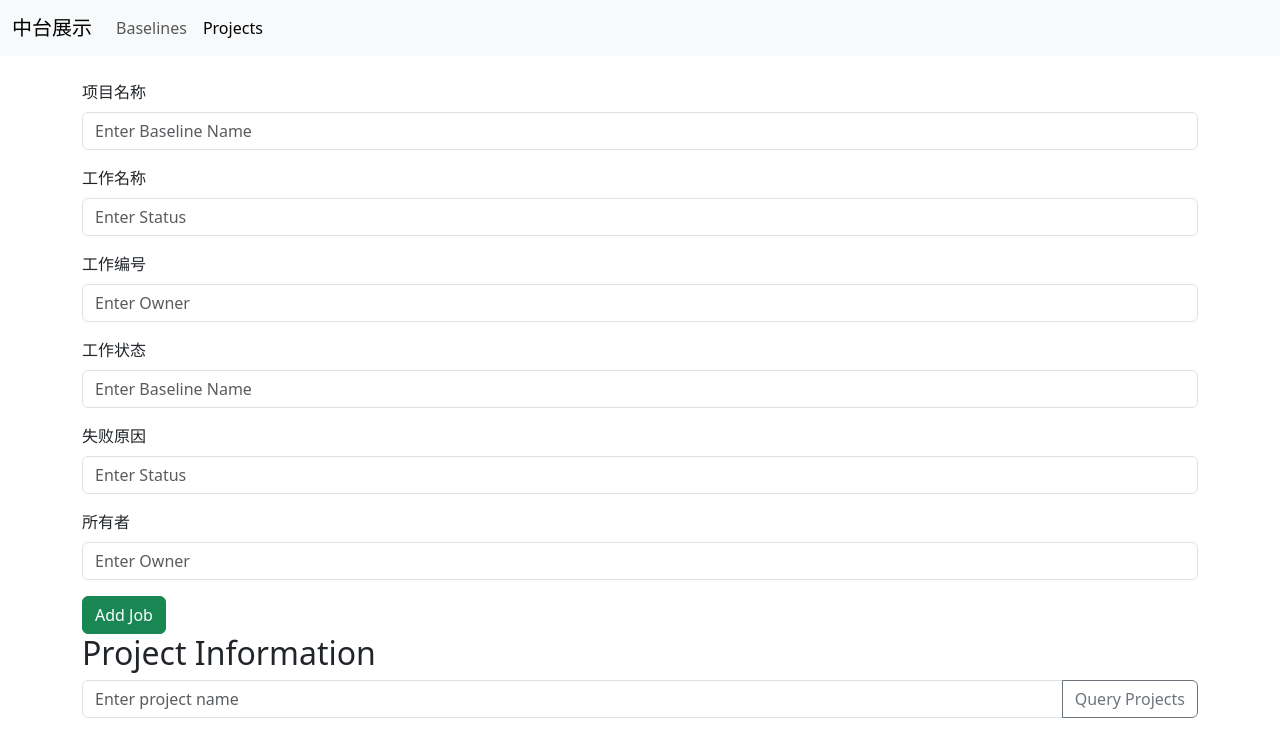
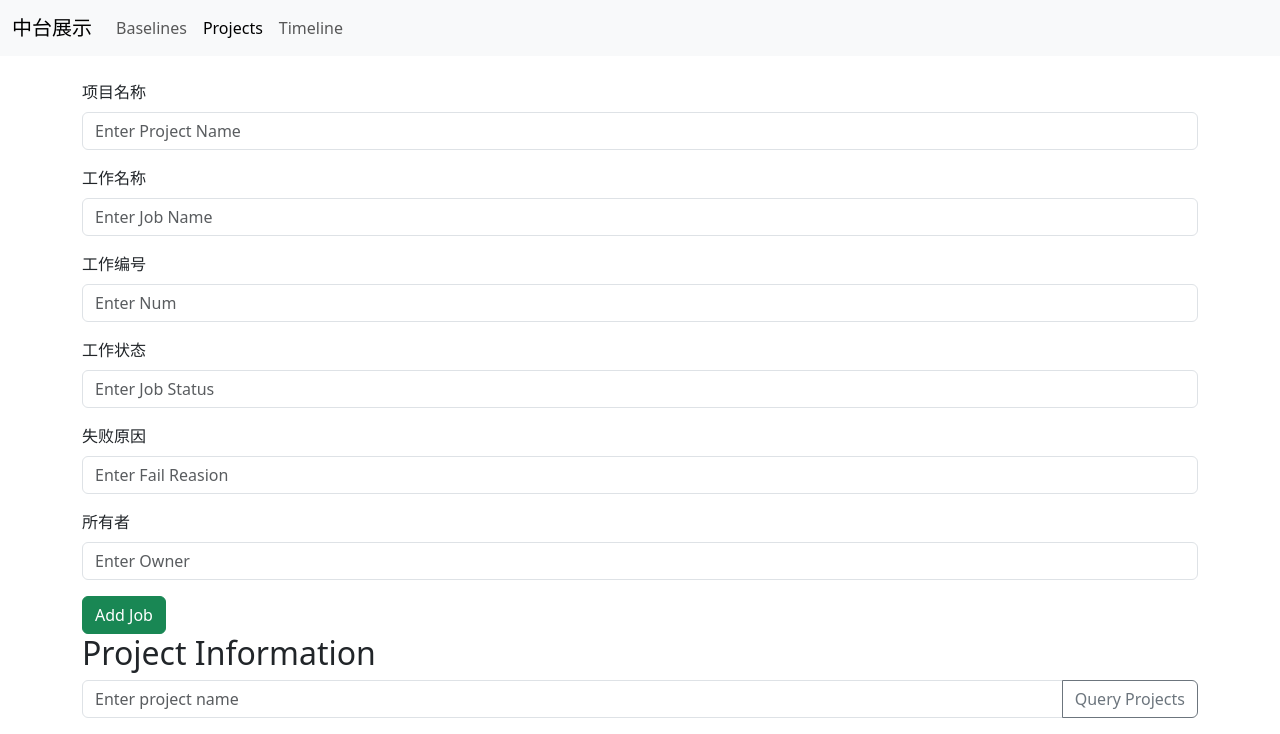
Before and after one commit to winnerwc/ccc, a Flask app: page / in a window 1280 px wide. Shown: the top 734 px of the page. Run offline with Flask 3, Linux system fonts and the light colour scheme.

Commit message:
update add project

```diff
--- a/App.py
+++ b/App.py
@@ -1,9 +1,9 @@
 from datetime import datetime
-
 from flask import Flask,jsonify,request, render_template
 from Model import db,Users,Baselines,Project
 from sqlalchemy.sql import text
 import re
+from utils import get_or_create_table, engine
 
 app = Flask(__name__)
 app.config['SQLALCHEMY_DATABASE_URI'] = 'mysql+pymysql://root:123456@localhost/testdb'
@@ -55,36 +55,73 @@ def sanitize_table_name(table_name):
     sanitized = re.sub(r'[^a-zA-Z0-9_]', '', table_name)
     return sanitized
 
-@app.route('/projects/<project_name>', methods=['GET'])
+@app.route('/projects/<project_name>', methods=['GET','POST'])
 def get_projects(project_name):
-    # 清理并验证表名
-    sanitized_project_name = sanitize_table_name(project_name)
+    if request.method == 'GET':
+        # 清理并验证表名
+        sanitized_project_name = sanitize_table_name(project_name)
+        table_name = f'{sanitized_project_name.lower()}'
+        print(table_name)
+        # 构建查询语句，并使用text()函数显式声明
+        query = text(f'SELECT * FROM {table_name}')
+        try:
+            # 执行查询
+            result = db.session.execute(query)
+            # 将查询结果转换为列表
+            projects = []
+            for row in result:
+                # 将每一行转换为字典并追加到列表中
+                print(row)
+                row_dict = dict(row._mapping.items())
+                projects.append(row_dict)
 
-    table_name = f'{sanitized_project_name.lower()}'
-    print(table_name)
-    # 构建查询语句，并使用text()函数显式声明
-    query = text(f'SELECT * FROM {table_name}')
-
-    try:
-        # 执行查询
-        result = db.session.execute(query)
-
-        # 将查询结果转换为列表
-        projects = []
-        for row in result:
-            # 将每一行转换为字典并追加到列表中
-            print(row)
-            row_dict = dict(row._mapping.items())
-            projects.append(row_dict)
-
-        return jsonify(projects), 200
-        # projects = db.session.execute(query)
-        # # 将查询结果转换为列表
-        # #projects = [dict(row) for row in result]
-        # print([dict(row) for row in projects])
-        # return jsonify([project.to_dict() for project in projects])
-    except Exception as e:
-        return jsonify({'error': f'Failed to fetch data from {table_name}: {str(e)}'}), 500
-
+            return jsonify(projects), 200
+            # projects = db.session.execute(query)
+            # # 将查询结果转换为列表
+            # #projects = [dict(row) for row in result]
+            # print([dict(row) for row in projects])
+            # return jsonify([project.to_dict() for project in projects])
+        except Exception as e:
+            return jsonify({'error': f'Failed to fetch data from {table_name}: {str(e)}'}), 500
+    elif request.method == 'POST':
+        data = request.get_json()
+        required_fields = ['job_name', 'job_num', 'job_status', 'fail_reason', 'owner']
+        print(data)
+        for field in required_fields:
+            if field not in data:
+                return jsonify({"error": f"Missing field: {field}"}), 400
+        # 获取或创建表
+        project_table = get_or_create_table(project_name)
+        # project_name = data.get('project_name')
+        # job_name = data.get('job_name')
+        # job_num = data.get('job_num')
+        # job_status = data.get('job_status')
+        # fail_reason = data.get('fail_reason')
+        # owner = data.get('owner')
+        time = datetime.utcnow()
+        # new_job = Project(
+        #     project_name=project_name,
+        #     job_name=job_name,
+        #     job_num=job_num,
+        #     job_status=job_status,
+        #     fail_reason=fail_reason,
+        #     owner=owner,
+        #     time=time
+        # )
+        insert_stmt = project_table.insert().values(
+            project_name=project_name,
+            job_name=data['job_name'],
+            job_num=data['job_num'],
+            job_status=data['job_status'],
+            fail_reason=data['fail_reason'],
+            owner=data['owner'],
+            time=time
+        )
+        try:
+            with engine.begin() as conn:
+                conn.execute(insert_stmt)
+            return jsonify({"message": "Project data saved successfully."}), 201
+        except Exception as e:
+            return jsonify({"error": str(e)}), 500
 if __name__ == '__main__':
     app.run()
--- a/static/js/app.js
+++ b/static/js/app.js
@@ -2,44 +2,51 @@ $(document).ready(function () {
     // 默认显示 Projects 页面
     console.log("00001");
     showPage('projects');
-
     // 绑定点击事件
     $('#baselinesLink').click(function () {
         console.log("2222");
         $('#'+"projectsBody").empty()
         showPage('baselines');
     });
-
     $('#projectsLink').click(function () {
         console.log("1111");
         $('#'+"baselinesBody").empty()
         showPage('projects');
     });
-
+    $('#timelineLink').click(function () {
+        console.log("3333");
+        $('#'+"projectsBody").empty()
+        $('#'+"baselinesBody").empty()
+        showPage('timeline');
+    });
     // 绑定按钮点击事件
     $('#getBaselinesButton').click(function () {
-
         fetchBaselinesData();
     });
-
     $('#getProjectsButton').click(function () {
         fetchProjectsData();
     });
-
     function showPage(page) {
         if (page === 'baselines') {
             $('#baselinesPage').show();
             $('#projectsPage').hide();
+            $('#timelinePage').hide();
             $('.nav-link').removeClass('active');
             $('#baselinesLink').addClass('active');
         } else if (page === 'projects') {
             $('#baselinesPage').hide();
             $('#projectsPage').show();
+            $('#timelinePage').hide();
             $('.nav-link').removeClass('active');
             $('#projectsLink').addClass('active');
+        } else if(page === 'timeline'){
+            $('#baselinesPage').hide();
+            $('#projectsPage').hide();
+            $('#timelinePage').show();
+            $('.nav-link').removeClass('active');
+            $('#timelineLink').addClass('active');
         }
     }
-
     $('#queryProjectsButton').click(function () {
         var projectName = $('#projectNameInput').val().trim();
         if (projectName) {
@@ -48,7 +55,6 @@ $(document).ready(function () {
             alert('请输入项目名称！');
         }
     });
-
     // 通过 AJAX 获取 Baselines 数据
     function fetchBaselinesData() {
         $.ajax({
@@ -63,7 +69,6 @@ $(document).ready(function () {
             }
         });
     }
-
     // 通过 AJAX 获取 Projects 数据
     function fetchProjectsData(projectName) {
         $.ajax({
@@ -78,7 +83,6 @@ $(document).ready(function () {
             }
         });
     }
-
     // 示例数据填充函数
     function populateTable(tableId, data) {
         console.log(`Data for ${tableId}:`, data);
@@ -117,9 +121,35 @@ $(document).ready(function () {
             $('#' + tableId).append(newRow);
         });
     }
+    $('#submitJobButton').click(function (event) {
+                event.preventDefault(); // 阻止表单默认提交行为
+                var project_name = $('#projectNameInput').val().trim();
+                var job_name = $('#jobNameInput').val();
+                var job_num = $('#jobNumInput').val();
+                var job_status = $('#jobStatusInput').val();
+                var fail_reason = $('#failReasonInput').val();
+                var owner = $('#ownerInput').val();
+                var time = new Date().toISOString(); // 获取当前时间
+                console.log(project_name)
+                // AJAX POST 请求提交数据
+                $.ajax({
+                    url: `/projects/${project_name}`,
+                    method: 'POST',
+                    data: JSON.stringify({project_name: project_name, job_name: job_name, job_num:job_num, job_status:job_status, fail_reason:fail_reason,owner: owner, time: time}),
+                    contentType: 'application/json',
+                    success: function (response) {
+                        alert('Project job added successfully!');
+                        // 重新加载数据
+                        $('#fetchDataButton').click();
+                    },
+                    error: function (error) {
+                        console.error('Error adding Project job', error);
+                        alert('Failed to add Project job. Please check the console for more details.');
+                    }
+                });
+    });
     $('#submitBaselineButton').click(function (event) {
                 event.preventDefault(); // 阻止表单默认提交行为
-
                 var baselineName = $('#baselineNameInput').val();
                 var baseline_status = $('#statusInput').val();
                 var owner = $('#ownerInput').val();
@@ -176,31 +206,6 @@ $(document).ready(function () {
                     }
                 });
             });
-            $('#submitJobButton').click(function (event) {
-                event.preventDefault(); // 阻止表单默认提交行为
-
-                var baselineName = $('#baselineNameInput').val();
-                var baseline_status = $('#statusInput').val();
-                var owner = $('#ownerInput').val();
-                var time = new Date().toISOString(); // 获取当前时间
-
-                // AJAX POST 请求提交数据
-                $.ajax({
-                    url: '/',
-                    method: 'POST',
-                    data: JSON.stringify({baseline_name: baselineName, baseline_status: baseline_status, owner: owner, time: time}),
-                    contentType: 'application/json',
-                    success: function (response) {
-                        alert('Baseline added successfully!');
-                        // 重新加载数据
-                        $('#fetchDataButton').click();
-                    },
-                    error: function (error) {
-                        console.error('Error adding baseline:', error);
-                        alert('Failed to add baseline. Please check the console for more details.');
-                    }
-                });
-            });
             $('#searchForm').on('submit', function (event) {
                 event.preventDefault(); // 阻止表单默认提交行为
                 var projectName = $('#projectNameInput').val();
@@ -235,4 +240,67 @@ $(document).ready(function () {
                     }
                 });
             });
+            const projectsData = [
+            {
+                project_name: "Project A",
+                job_name: "Task 1",
+                job_num: 1001,
+                job_status: "Completed",
+                fail_reason: "",
+                owner: "Alice",
+                time: "2024-09-08T12:00:00"
+            },
+            {
+                project_name: "Project B",
+                job_name: "Task 2",
+                job_num: 1002,
+                job_status: "Failed",
+                fail_reason: "Resource limit exceeded",
+                owner: "Bob",
+                time: "2024-09-08T13:00:00"
+            },
+            {
+                project_name: "Project C",
+                job_name: "Task 3",
+                job_num: 1003,
+                job_status: "Running",
+                fail_reason: "",
+                owner: "Charlie",
+                time: "2024-09-08T14:00:00"
+            }
+        ];
+
+        // 排序数据
+        projectsData.sort((a, b) => new Date(a.time) - new Date(b.time));
+
+        // 渲染时间轴
+        function renderTimeline(items) {
+            const timelineList = $('#timeline');
+            timelineList.empty();
+
+            items.forEach(item => {
+                const date = new Date(item.time);
+                const dateString = date.toLocaleString();
+                console.log(dateString)
+                const li = $('<li>', { class: 'timeline-item' });
+                const content = $(`
+                    <h3>${item.job_name}</h3>
+                    <p><strong>Project:</strong> ${item.project_name}</p>
+                    <p><strong>Status:</strong> ${item.job_status}</p>
+                    <p><strong>Owner:</strong> ${item.owner}</p>
+                    <p><strong>Date:</strong> ${dateString}</p>
+                `);
+
+                if (items.indexOf(item) % 2 === 0) {
+                    li.addClass('left');
+                } else {
+                    li.addClass('right');
+                }
+
+                li.append(content);
+                timelineList.append(li);
+            });
+        }
+        renderTimeline(projectsData);
+        // 当点击时间轴链接时显示时间轴页面
 });
--- a/templates/index.html
+++ b/templates/index.html
@@ -6,6 +6,7 @@
     <title>Project and Baseline Information</title>
     <link href="https://cdn.jsdelivr.net/npm/bootstrap@5.3.0/dist/css/bootstrap.min.css" rel="stylesheet">
     <link rel="stylesheet" href="{{ url_for('static', filename='css/styles.css') }}">
+    <link rel="stylesheet" href="{{ url_for('static', filename='css/timeline.css') }}">
 </head>
 <body>
     <nav class="navbar navbar-expand-lg navbar-light bg-light">
@@ -21,6 +22,9 @@
                     </li>
                     <li class="nav-item">
                         <a class="nav-link" href="#" id="projectsLink">Projects</a>
+                    </li>
+                    <li class="nav-item">
+                        <a class="nav-link" href="#" id="timelineLink">Timeline</a>
                     </li>
                 </ul>
             </div>
@@ -67,26 +71,26 @@
         <!-- 增加Projects 页面 -->
         <!-- 查询Projects 页面 -->
         <div id="projectsPage" class="tab-content" style="display: none;">
-            <form id="addBaselineForm">
+            <form id="addJobForm">
                 <div class="mb-3">
-                    <label for="baselineNameInput" class="form-label">项目名称</label>
-                    <input type="text" class="form-control" id="baselineNameInput" placeholder="Enter Baseline Name">
+                    <label for="projectNameInput" class="form-label">项目名称</label>
+                    <input type="text" class="form-control" id="projectNameInput" placeholder="Enter Project Name">
                 </div>
                 <div class="mb-3">
-                    <label for="statusInput" class="form-label">工作名称</label>
-                    <input type="text" class="form-control" id="statusInput" placeholder="Enter Status">
+                    <label for="jobInput" class="form-label">工作名称</label>
+                    <input type="text" class="form-control" id="jobNameInput" placeholder="Enter Job Name">
                 </div>
                 <div class="mb-3">
-                    <label for="ownerInput" class="form-label">工作编号</label>
-                    <input type="text" class="form-control" id="ownerInput" placeholder="Enter Owner">
+                    <label for="jobnum" class="form-label">工作编号</label>
+                    <input type="text" class="form-control" id="jobNumInput" placeholder="Enter Num">
                 </div>
                 <div class="mb-3">
-                    <label for="baselineNameInput" class="form-label">工作状态</label>
-                    <input type="text" class="form-control" id="baselineNameInput" placeholder="Enter Baseline Name">
+                    <label for="jobstatus" class="form-label">工作状态</label>
+                    <input type="text" class="form-control" id="jobStatusInput" placeholder="Enter Job Status">
                 </div>
                 <div class="mb-3">
-                    <label for="statusInput" class="form-label">失败原因</label>
-                    <input type="text" class="form-control" id="statusInput" placeholder="Enter Status">
+                    <label for="failreasonInput" class="form-label">失败原因</label>
+                    <input type="text" class="form-control" id="failReasonInput" placeholder="Enter Fail Reasion">
                 </div>
                 <div class="mb-3">
                     <label for="ownerInput" class="form-label">所有者</label>
@@ -119,6 +123,11 @@
                 </table>
             </div>
         </div>
+        <div id="timelinePage" class="tab-content" style="display: none;">
+            <div id="timeline-container">
+                <ul id="timeline"></ul>
+            </div>
+        </div>
     </div>
 
     <script src="https://code.jquery.com/jquery-3.6.0.min.js"></script>
```
Also changed, not shown: static/css/timeline.css (added, +77 -0 lines), testrequest.py (+48 -12 lines), utils.py (added, +25 -0 lines).
